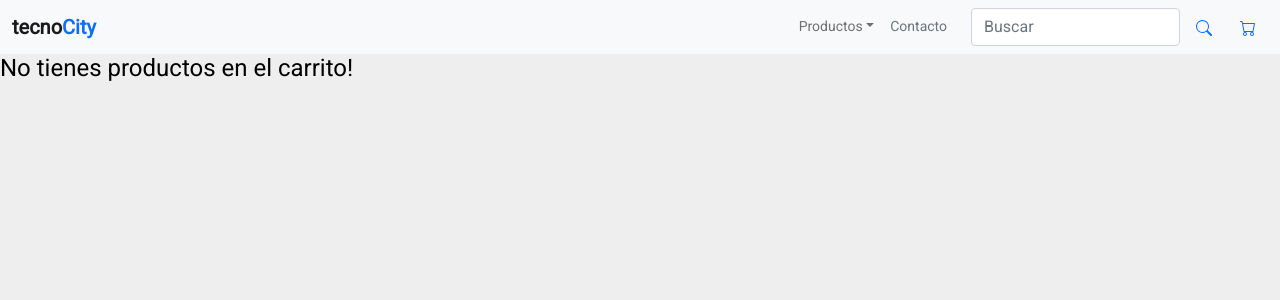
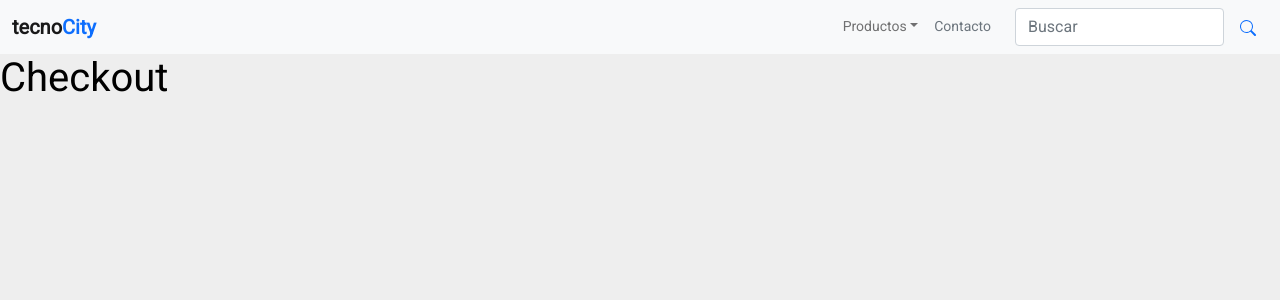
Before and after one commit to JeremiasLoza/tecnoCity, a React (Create React App) app: page /cart in a window 1280 px wide. Shown: the top 300 px of the page. Built offline with nearby package versions, Linux system fonts and the light colour scheme.

Commit message:
Edit the NavBar functions.

```diff
--- a/src/App.jsx
+++ b/src/App.jsx
@@ -8,6 +8,7 @@ import Checkout from "./pages/Checkout";
 import CartProvider from "./context/CartContext";
 
 function App() {
+
   return (
     <>
       <CartProvider>
@@ -21,6 +22,10 @@ function App() {
               path="/category/:categoryId"
               element={<ItemListContainer />}
             />
+            <Route
+              path="/category/"
+              element={<ItemListContainer />}
+            />
             <Route path="/item/:id" element={<ItemDetailContainer />} />
             <Route path="/contacto" element={<h1>Contacto</h1>} />
             <Route path="/cart" element={<Checkout />} />
--- a/src/components/ItemListContainer/ItemListContainer.jsx
+++ b/src/components/ItemListContainer/ItemListContainer.jsx
@@ -4,9 +4,12 @@ import Container from "react-bootstrap/esm/Container";
 import ItemList from "../ItemList/ItemList";
 import { collection, getDocs } from "firebase/firestore";
 import db from "../../firebaseConfig";
+import { useParams } from "react-router-dom";
 
 function ItemListContainer({ title }) {
   const [listProducts, setListProducts] = useState([]);
+
+  const { categoryId } = useParams();
 
   const getProducts = async () => {
     const productCollection = collection(db, "productos");
@@ -32,7 +35,15 @@ function ItemListContainer({ title }) {
 
       <Container>
         <Row className="justify-content-around">
-          <ItemList dataProduct={listProducts} />
+          {categoryId ? (
+            <ItemList
+              dataProduct={listProducts.filter(
+                (product) => product.category == categoryId
+              )}
+            />
+          ) : (
+            <ItemList dataProduct={listProducts} />
+          )}
         </Row>
       </Container>
     </div>
--- a/src/components/NavBar/NavBar.jsx
+++ b/src/components/NavBar/NavBar.jsx
@@ -10,8 +10,12 @@ import { Search } from "react-bootstrap-icons";
 import CartWidget from "./CartWidget";
 import { Link } from "react-router-dom";
 import NavDropdown from "react-bootstrap/NavDropdown";
+import { useContext } from "react";
+import { CartContext } from "../../context/CartContext";
 
 function NavBar() {
+  const { cartProducts } = useContext(CartContext);
+
   const links = [
     { name: "Procesadores", url: "/category/procesadores" },
     { name: "Placas de Video", url: "/category/placas_de_video" },
@@ -81,7 +85,10 @@ function NavBar() {
           </Offcanvas.Body>
         </Navbar.Offcanvas>
 
-        <CartWidget />
+        {
+          cartProducts.length !== 0 ? <CartWidget /> : ""
+        }
+
       </Container>
     </Navbar>
   );
--- a/src/pages/Checkout.jsx
+++ b/src/pages/Checkout.jsx
@@ -1,25 +1,7 @@
-import { useContext } from "react";
-import { CartContext } from "../context/CartContext";
-import CartComponent from "../components/Cart/Cart";
-import { Button } from "bootstrap";
-
 const Checkout = () => {
-  const { cartProducts, totalProducts, clear } = useContext(CartContext);
-
   return (
     <div>
-      {cartProducts.length !== 0 ? (
-        cartProducts.map((item, i) => {
-          return <CartComponent key={i} product={item} />;
-        })
-      ) : (
-        <h4>No tienes productos en el carrito!</h4>
-      )}
-      {cartProducts.length !== 0 && (
-        <Button className="mt-2" onClick={() => clear()}>
-          Vaciar carrito
-        </Button>
-      )}
+      <h1>Checkout</h1>
     </div>
   );
 };
```
